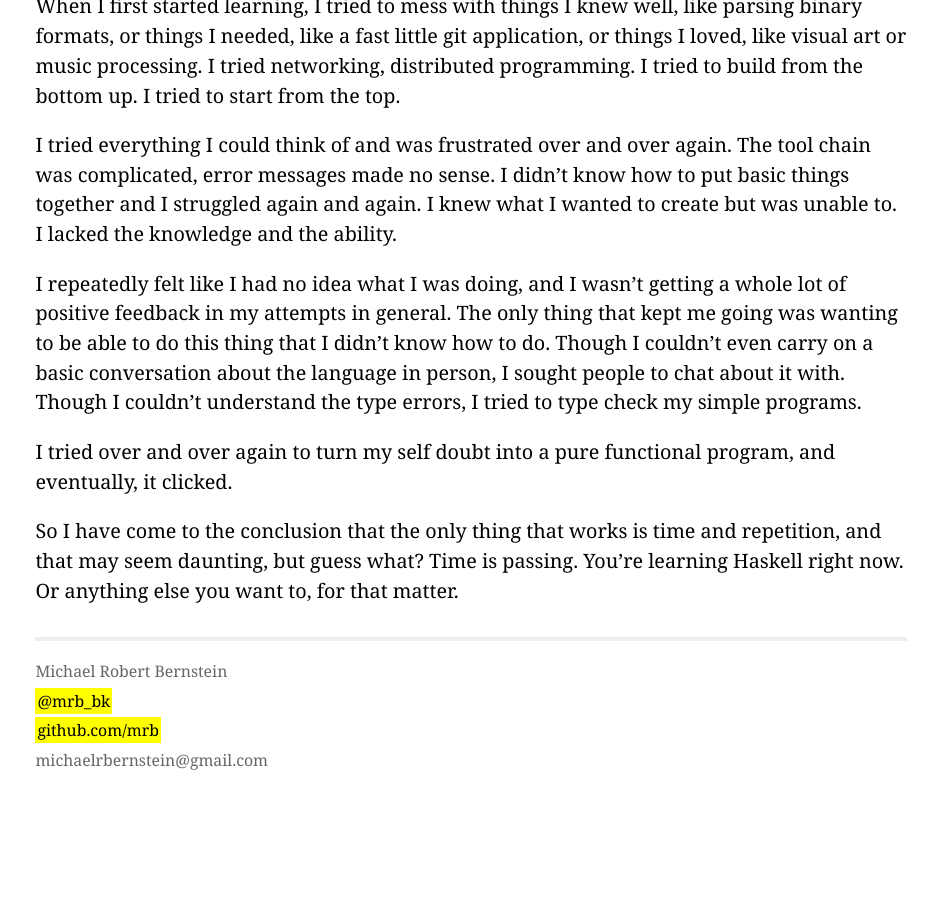
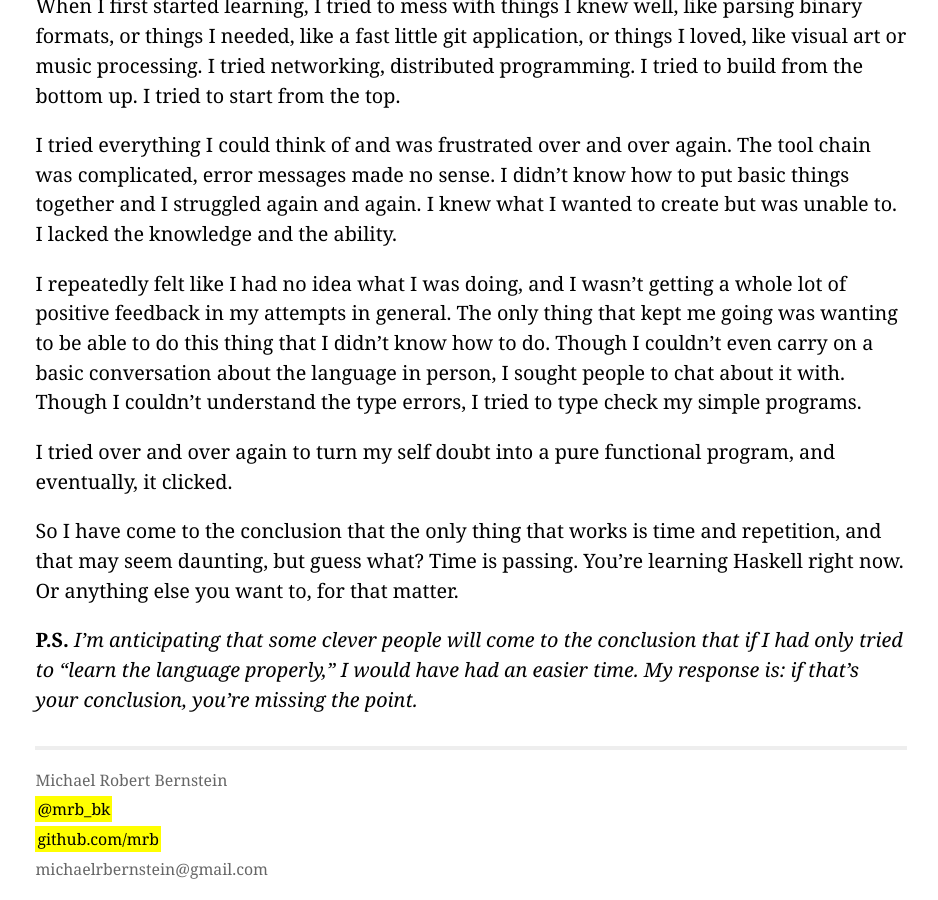
Before and after one commit to mrb/mrb.github.com, a Jekyll site: the page built from _posts/2014-12-11-you-are-learning-haskell-right-now.markdown, in a window 1280 px wide and 900 px high, scrolled down 1453 px. Shown: the whole window, without its empty margins (169-1107 px from the left). Built offline with Jekyll 4.4.1, drawn with Linux system fonts in a browser that asks for light colours; Markdown is read by kramdown in place of the engine named in the settings; comment, search, counter and statistics services are not loaded; before the commit the page ends 2244 px from its top, so only the background shows below that.

Commit message:
And a conclusion

```diff
--- a/_posts/2014-12-11-you-are-learning-haskell-right-now.markdown
+++ b/_posts/2014-12-11-you-are-learning-haskell-right-now.markdown
@@ -41,3 +41,5 @@ I repeatedly felt like I had no idea what I was doing, and I wasn't getting a wh
 I tried over and over again to turn my self doubt into a pure functional program, and eventually, it clicked.
 
 So I have come to the conclusion that the only thing that works is time and repetition, and that may seem daunting, but guess what? Time is passing. You're learning Haskell right now. Or anything else you want to, for that matter.
+
+**P.S.** *I'm anticipating that some clever people will come to the conclusion that if I had only tried to "learn the language properly," I would have had an easier time. My response is: if that's your conclusion, you're missing the point.*
```
